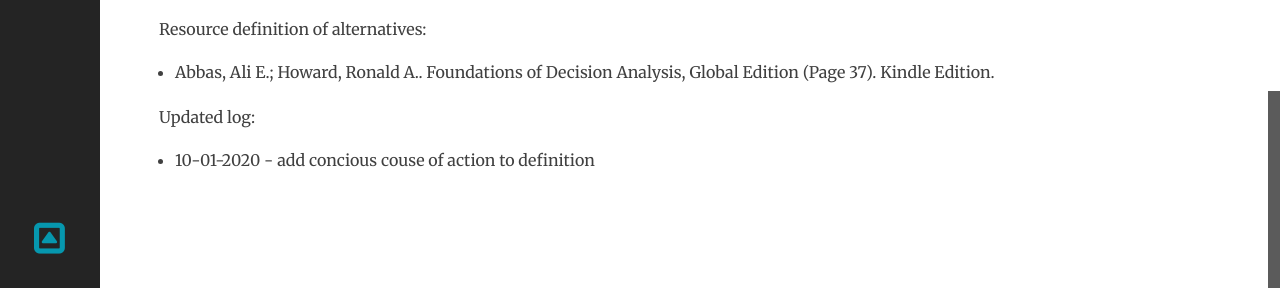
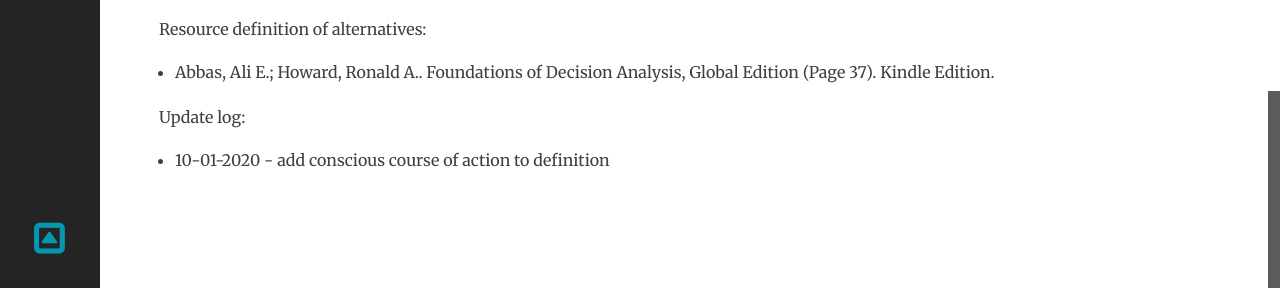
Before and after one commit to selketjah/selketjah.github.io, a Jekyll site: the page built from _posts/2019-10-17-what-is-a-decision.md, in a window 1280 px wide and 900 px high, scrolled down 3148 px. Shown: the part 609-897 px from the top of the window. Built offline with Jekyll 4.4.1, drawn with Linux system fonts in a browser that asks for light colours; comment, search, counter and statistics services are not loaded.

Commit message:
fix typos in update log

```diff
--- a/_posts/2019-10-17-what-is-a-decision.md
+++ b/_posts/2019-10-17-what-is-a-decision.md
@@ -120,5 +120,5 @@ Resources definitions of decision:
 Resource definition of alternatives:
 * Abbas, Ali E.; Howard, Ronald A.. Foundations of Decision Analysis, Global Edition (Page 37). Kindle Edition.
 
-Updated log:
-* 10-01-2020 - add concious couse of action to definition
+Update log:
+* 10-01-2020 - add conscious course of action to definition
```
